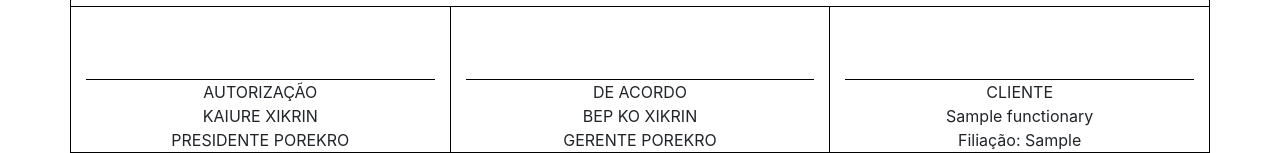
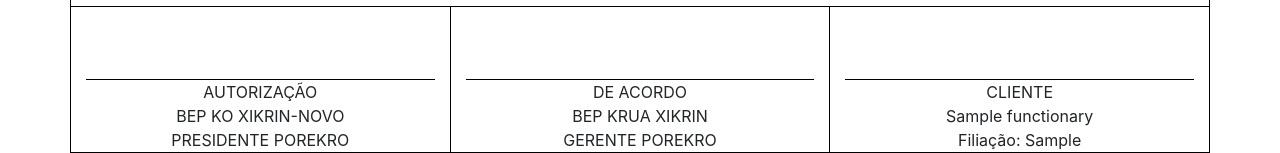
Before and after one commit to fmarculino/scai, a Django app: template templates/core/requisition.html in a window 1280 px wide. Shown: the part 1244-1397 px from the top of the page. Run offline with Django 3.2, Linux system fonts and the light colour scheme; the template is opened without the code that fills it: values that come from a table or form of the project are taken from there, others are empty; tables that the repository leaves empty hold one stand-in row (values such as "Sample post"); some libraries are stand-ins or nearby versions.

Commit message:
Ajuste requisição

```diff
--- a/templates/core/requisition.html
+++ b/templates/core/requisition.html
@@ -511,7 +511,7 @@
             <br>
             <p class="border-black-top"></p>
             <p class="text-center">AUTORIZAÇÃO</p>
-            <p class="text-center">KAIURE XIKRIN</p>
+            <p class="text-center">BEP KO XIKRIN-NOVO</p>
             <p class="text-center">PRESIDENTE POREKRO</p>
         </div>
         <div class="col-md border-black-right">
@@ -520,7 +520,7 @@
             <br>
             <p class="border-black-top"></p>
             <p class="text-center">DE ACORDO</p>
-            <p class="text-center">BEP KO XIKRIN</p>
+            <p class="text-center">BEP KRUA XIKRIN</p>
             <p class="text-center">GERENTE POREKRO</p>
         </div>
         <div class="col-md">
```
